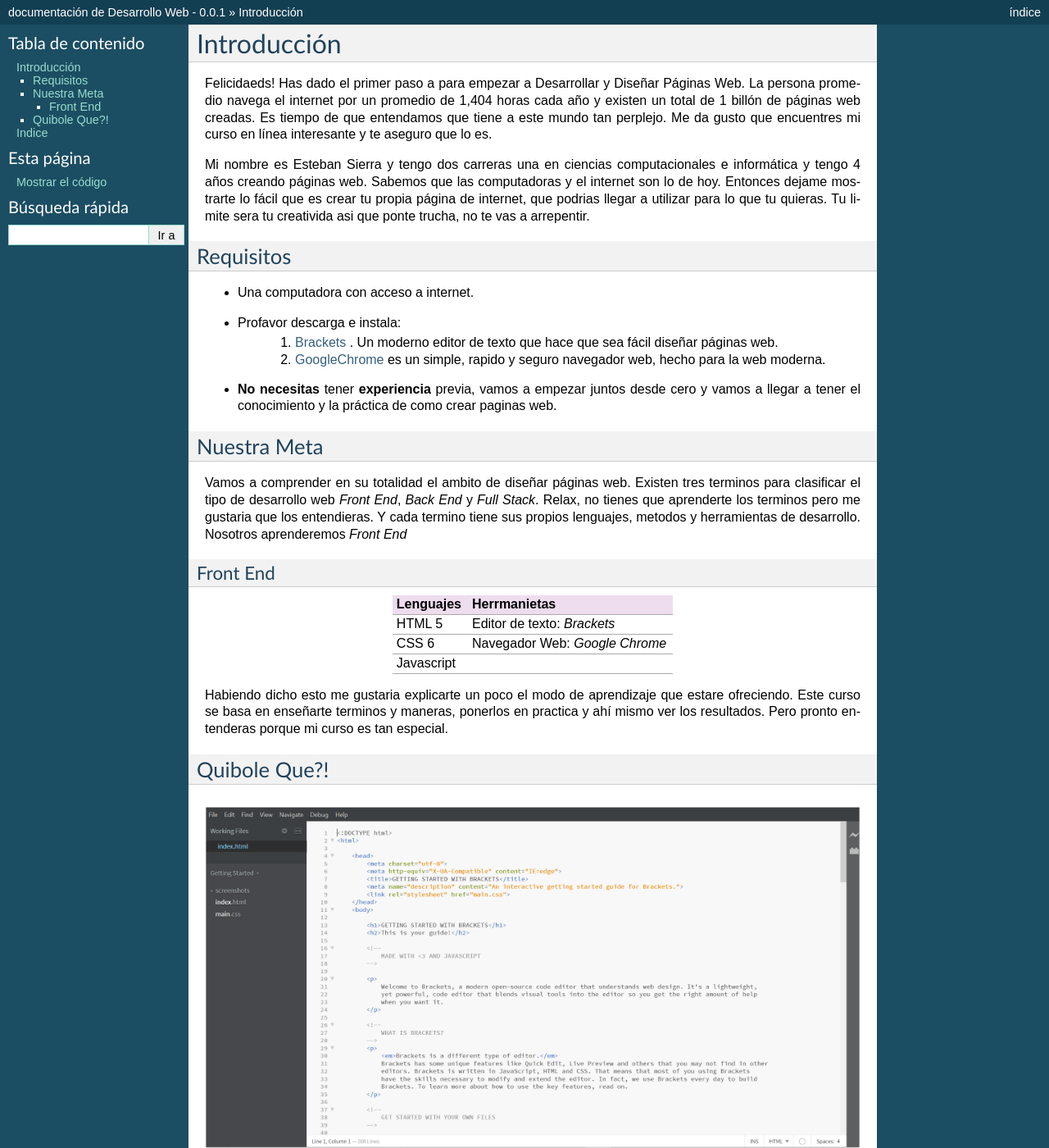
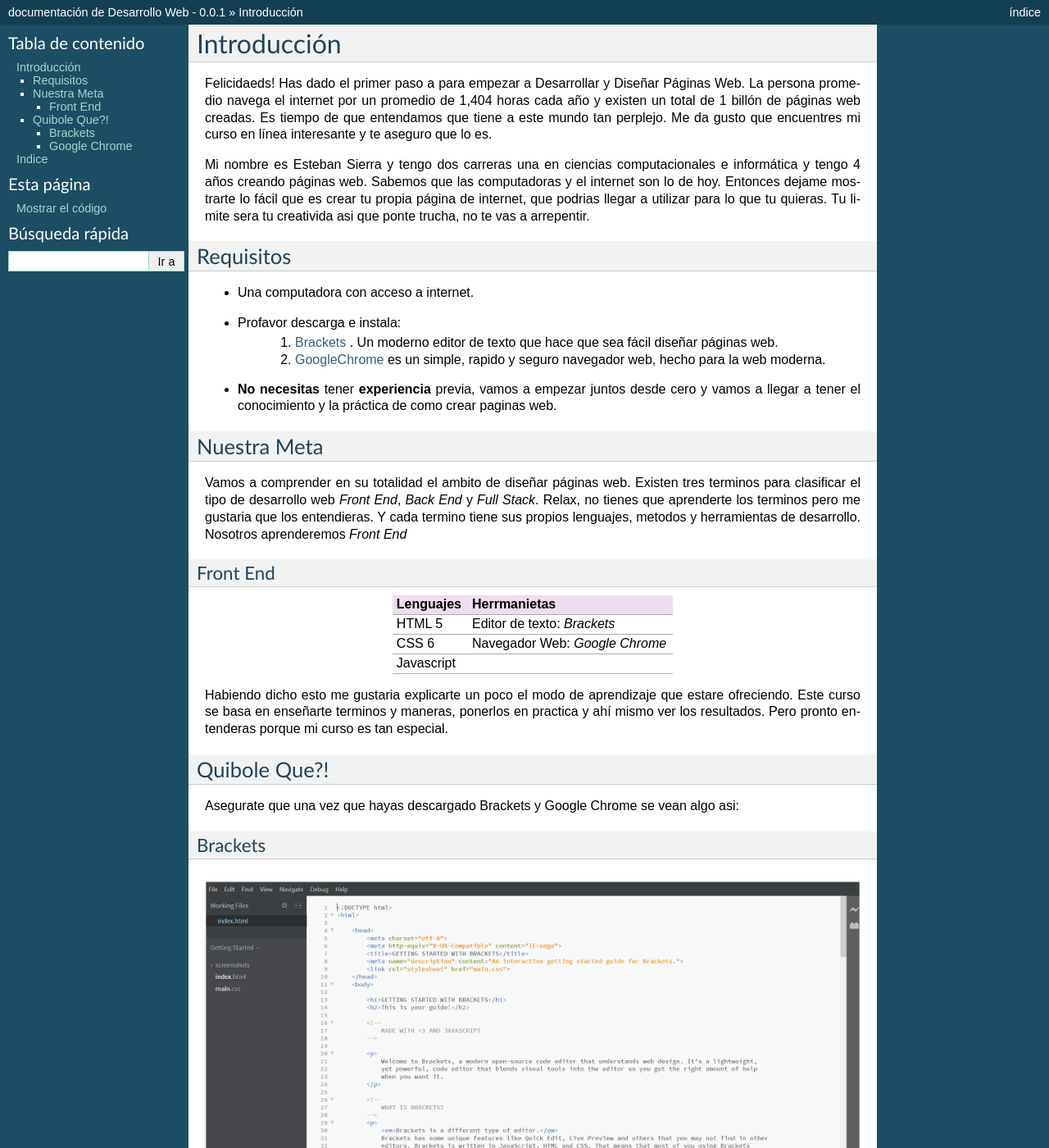
Before and after one commit to esierra8/DesarrolloWeb, a Sphinx documentation site: the page built from source/index.rst, in a window 1280 px wide and 1400 px high. Shown: the whole window at 82% size. Built offline with Sphinx 7.4.7, drawn with Linux system fonts in a browser that asks for light colours.

Commit message:
Content: quibole changes the table image to just images

```diff
--- a/source/index.rst
+++ b/source/index.rst
@@ -38,17 +38,15 @@
 
 Quibole Que?!
 -------------
-=======================
+Asegurate que una vez que hayas descargado Brackets y Google Chrome se vean algo asi:
+
 Brackets
-=======================
+^^^^^^^^
+
 .. image:: Brackets.png
-=======================
-
-===========================
 Google Chrome
-===========================
+^^^^^^^^^^^^^
 .. image:: GoogleChrome.png
-===========================
 
 
 Vamos a comparar el Desarrollo y Diseño web con un restaurante. El restaurante tiene un almacen de comida, utensilios y cheffs, no simplemente es el plato que te presentan y comes. Lo mismo es en la web, la página web tiene base que diseñar es como un restaruante:
```
